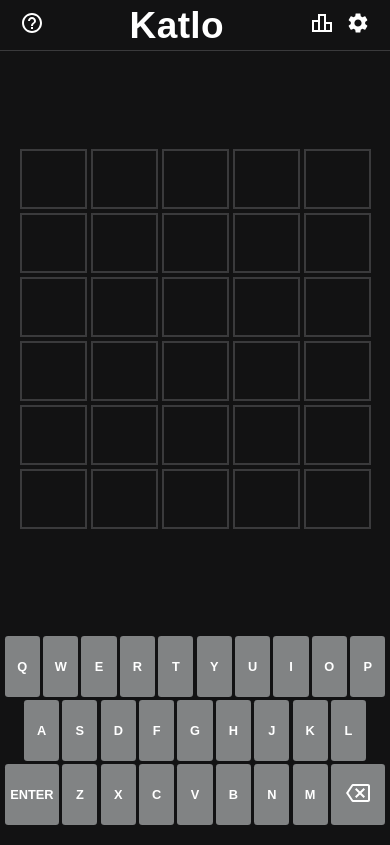
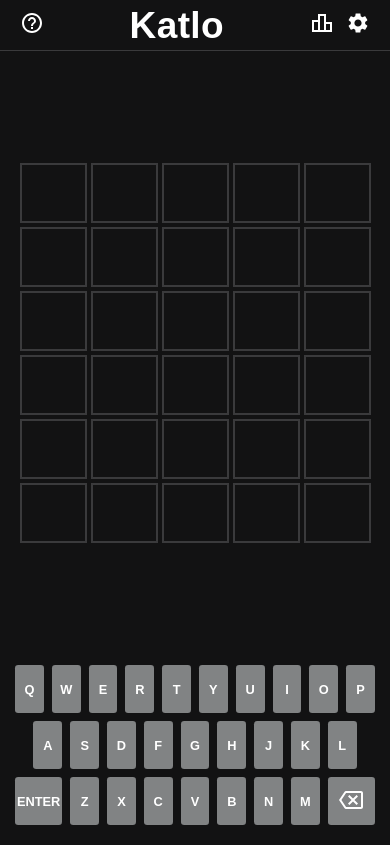
Before and after one commit to gibic/katlo, a Svelte app: page / in a window 390 px wide. Built offline with nearby package versions, Linux system fonts and the light colour scheme.

Commit message:
Add key spacing

```diff
--- a/src/components/Keys.svelte
+++ b/src/components/Keys.svelte
@@ -101,9 +101,9 @@
 
 @media screen and (max-width:767px) {
     .row {
-        gap: .2em;
-        grid-template-columns: repeat(20, 1em);
-        grid-auto-rows: 3.8em;
+        gap: .5em;
+        grid-template-columns: repeat(20, .65em);
+        grid-auto-rows: 3em;
     }
 }
 </style>
```
